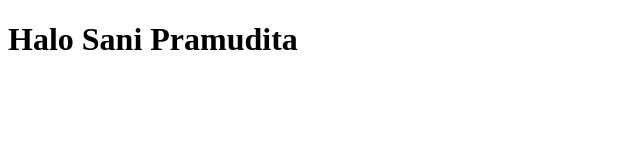
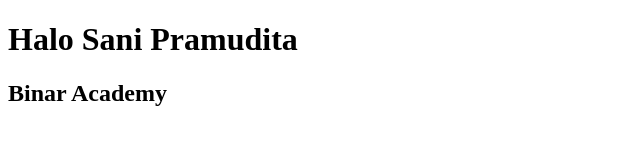
Before and after one commit to sanipramudita/binar-academy-learn-git, a plain HTML site: page index.html in a window 1280 px wide. Shown: the whole page, without its empty margins (0-640 px from the left). Drawn offline with Linux system fonts and the light colour scheme.

Commit message:
add h2 text

```diff
--- a/index.html
+++ b/index.html
@@ -7,5 +7,6 @@
 </head>
 <body>
     <h1>Halo Sani Pramudita</h1>
+    <h2>Binar Academy</h2>
 </body>
 </html>
```
